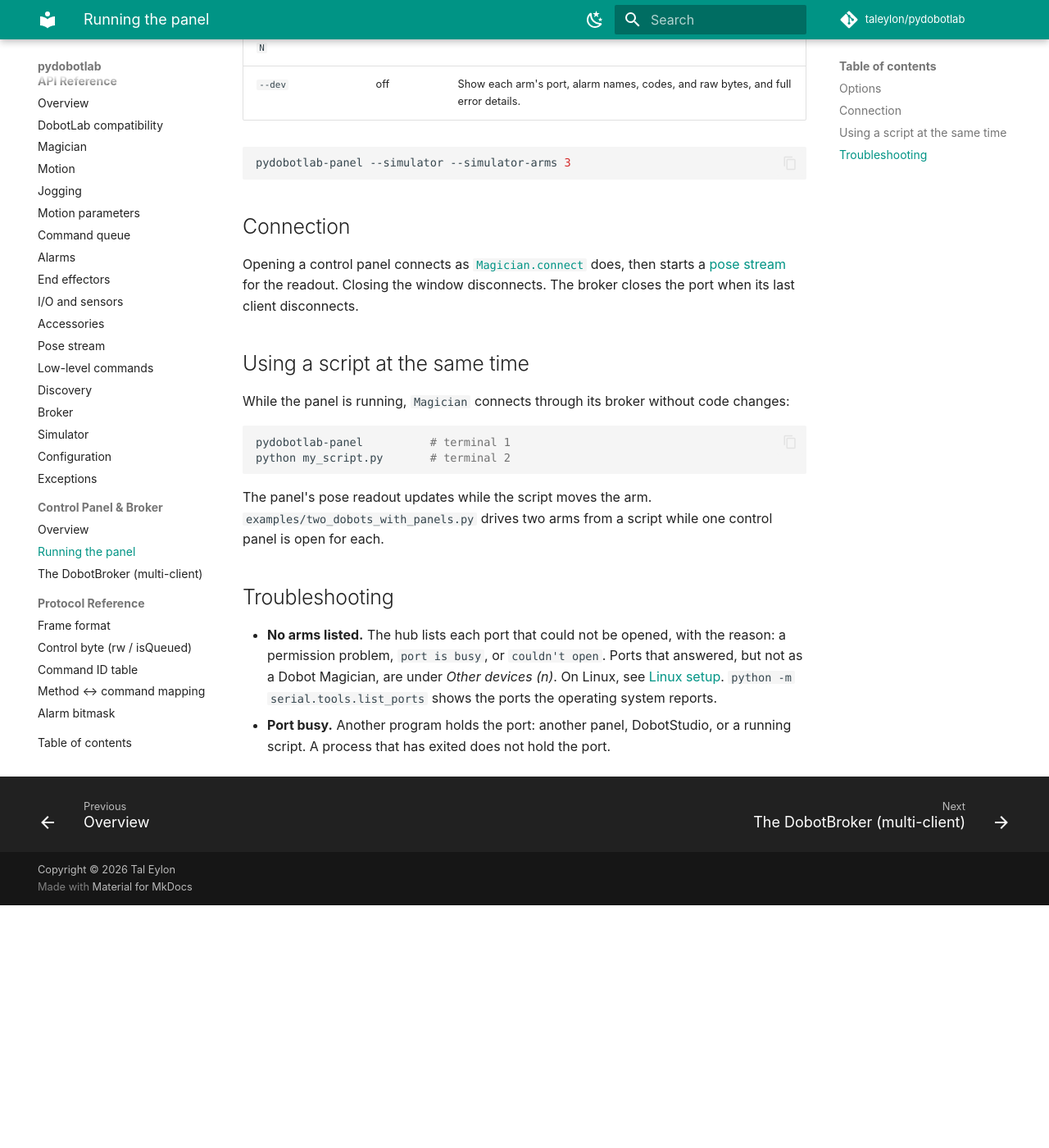
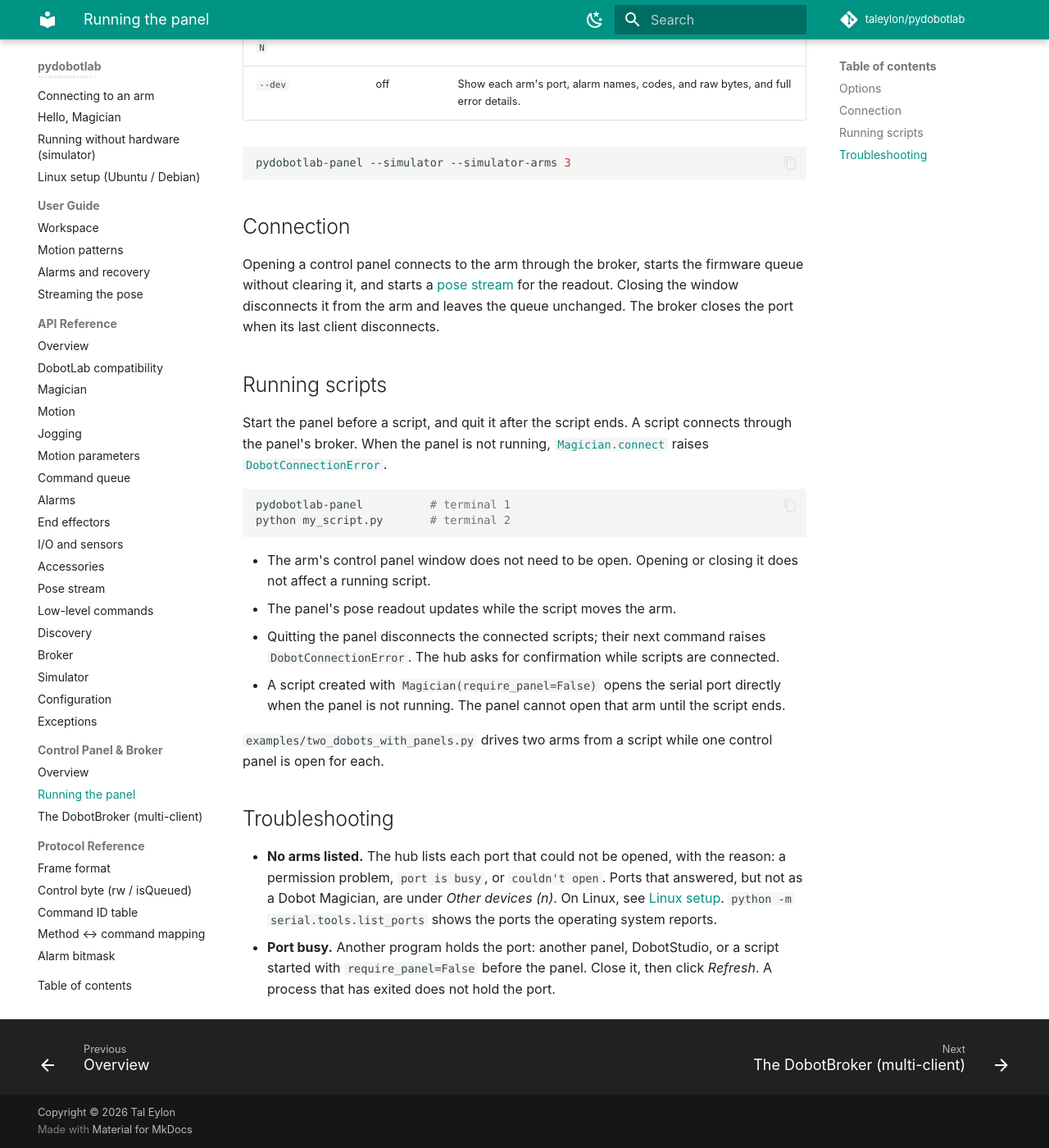
Before and after one commit to taleylon/pydobotlab, an MkDocs documentation site: the page built from docs/panel/running.md, in a window 1280 px wide and 1400 px high, scrolled down 621 px. Shown: the whole window at 82% size. Built offline with MkDocs 1.6.1 and Material for MkDocs 9.7.7, drawn with Linux system fonts in a browser that asks for light colours; comment, search, counter and statistics services are not loaded; before the commit the page ends 1725 px from its top, so only the background shows below that.

Commit message:
docs - panel

````diff
--- a/docs/panel/running.md
+++ b/docs/panel/running.md
@@ -28,20 +28,25 @@
 
 ## Connection
 
-Opening a control panel connects as [`Magician.connect`](../api/magician.md#connect) does, then starts a [pose stream](../api/pose-stream.md) for the readout. Closing the window disconnects. The broker closes the port when its last client disconnects.
+Opening a control panel connects to the arm through the broker, starts the firmware queue without clearing it, and starts a [pose stream](../api/pose-stream.md) for the readout. Closing the window disconnects it from the arm and leaves the queue unchanged. The broker closes the port when its last client disconnects.
 
-## Using a script at the same time
+## Running scripts {#scripts}
 
-While the panel is running, `Magician` connects through its broker without code changes:
+Start the panel before a script, and quit it after the script ends. A script connects through the panel's broker. When the panel is not running, [`Magician.connect`](../api/magician.md#connect) raises [`DobotConnectionError`](../api/errors.md#dobotconnectionerror).
 
 ```bash
 pydobotlab-panel          # terminal 1
 python my_script.py       # terminal 2
 ```
 
-The panel's pose readout updates while the script moves the arm. `examples/two_dobots_with_panels.py` drives two arms from a script while one control panel is open for each.
+- The arm's control panel window does not need to be open. Opening or closing it does not affect a running script.
+- The panel's pose readout updates while the script moves the arm.
+- Quitting the panel disconnects the connected scripts; their next command raises `DobotConnectionError`. The hub asks for confirmation while scripts are connected.
+- A script created with `Magician(require_panel=False)` opens the serial port directly when the panel is not running. The panel cannot open that arm until the script ends.
+
+`examples/two_dobots_with_panels.py` drives two arms from a script while one control panel is open for each.
 
 ## Troubleshooting
 
 - **No arms listed.** The hub lists each port that could not be opened, with the reason: a permission problem, `port is busy`, or `couldn't open`. Ports that answered, but not as a Dobot Magician, are under *Other devices (n)*. On Linux, see [Linux setup](../getting-started/linux.md). `python -m serial.tools.list_ports` shows the ports the operating system reports.
-- **Port busy.** Another program holds the port: another panel, DobotStudio, or a running script. A process that has exited does not hold the port.
+- **Port busy.** Another program holds the port: another panel, DobotStudio, or a script started with `require_panel=False` before the panel. Close it, then click *Refresh*. A process that has exited does not hold the port.
````
Also changed, not shown: docs/panel/broker.md (+2 -2 lines).
